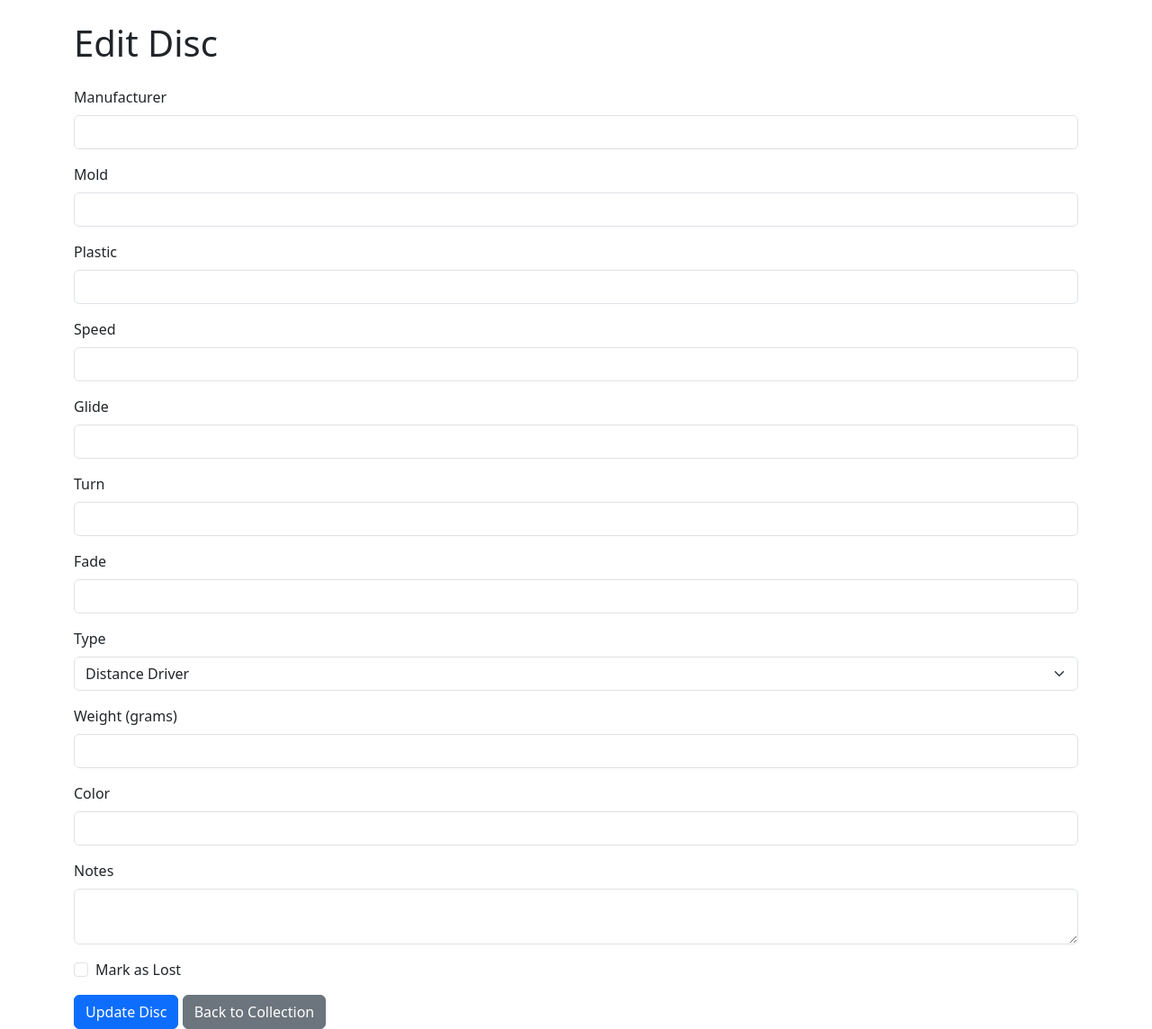
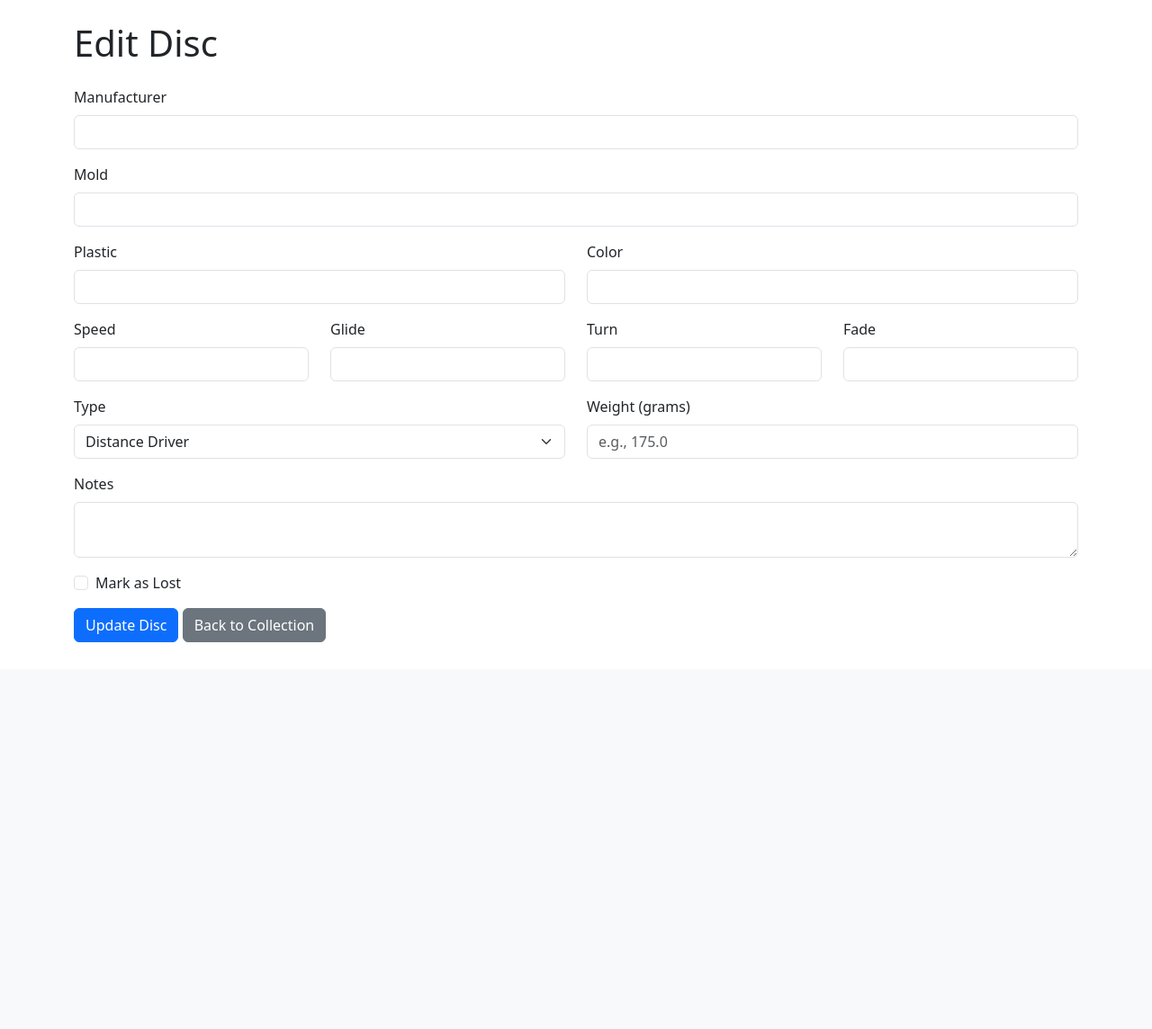
Before and after one commit to bnoobman/disc-collector, a Flask app: page /edit/1 in a window 1280 px wide. Shown: the part 56-1200 px from the top of the page at 90% size. After the commit the page ends 770 px from the top, so only its background shows below. Run offline with Flask 3, Linux system fonts and the light colour scheme; data that the repository does not hold is empty; parts of the project's set-up code (start-up, migrations or seed data) failed here and were passed over; some libraries are stand-ins or nearby versions.

Commit message:
chore(app): Make form layout better
Updated the layout of the form for the 'add' and 'edit' disc pages to make them easier to look at. Also added saner validation to the inputs in the form for disc golf disc standards (speed, glide, etc.).

```diff
--- a/templates/edit_disc.html
+++ b/templates/edit_disc.html
@@ -16,50 +16,54 @@
             <input type="text" class="form-control" id="mold" name="mold" value="{{ disc.mold }}" required>
         </div>
 
-        <div class="mb-3">
+        <!-- Plastic and Color in a Single Row -->
+        <div class="row mb-3">
+            <div class="col">
                 <label for="plastic" class="form-label">Plastic</label>
                 <input type="text" class="form-control" id="plastic" name="plastic" value="{{ disc.plastic }}">
             </div>
-
-        <div class="mb-3">
-            <label for="speed" class="form-label">Speed</label>
-            <input type="number" class="form-control" id="speed" name="speed" value="{{ disc.speed }}" min="1" max="14">
+            <div class="col">
+                <label for="color" class="form-label">Color</label>
+                <input type="text" class="form-control" id="color" name="color" value="{{ disc.color }}">
+            </div>
         </div>
 
-        <div class="mb-3">
+        <!-- Speed, Glide, Turn, and Fade in a Single Row with Step 0.5 -->
+        <div class="row mb-3">
+            <div class="col">
+                <label for="speed" class="form-label">Speed</label>
+                <input type="number" class="form-control" id="speed" name="speed" value="{{ disc.speed }}" min="1" max="14" step="0.5">
+            </div>
+            <div class="col">
                 <label for="glide" class="form-label">Glide</label>
-            <input type="number" class="form-control" id="glide" name="glide" value="{{ disc.glide }}" min="1" max="7">
+                <input type="number" class="form-control" id="glide" name="glide" value="{{ disc.glide }}" min="1" max="7" step="0.5">
+            </div>
+            <div class="col">
+                <label for="turn" class="form-label">Turn</label>
+                <input type="number" class="form-control" id="turn" name="turn" value="{{ disc.turn }}" min="-5" max="1" step="0.5">
+            </div>
+            <div class="col">
+                <label for="fade" class="form-label">Fade</label>
+                <input type="number" class="form-control" id="fade" name="fade" value="{{ disc.fade }}" min="0" max="5" step="0.5">
+            </div>
         </div>
 
-        <div class="mb-3">
-            <label for="turn" class="form-label">Turn</label>
-            <input type="number" class="form-control" id="turn" name="turn" value="{{ disc.turn }}" min="-5" max="1">
-        </div>
-
-        <div class="mb-3">
-            <label for="fade" class="form-label">Fade</label>
-            <input type="number" class="form-control" id="fade" name="fade" value="{{ disc.fade }}" min="0" max="5">
-        </div>
-
-        <!-- Dropdown for Type -->
-        <div class="mb-3">
+        <!-- Type and Weight in a Single Row -->
+        <div class="row mb-3">
+            <div class="col">
                 <label for="type" class="form-label">Type</label>
                 <select class="form-select" id="type" name="type" required>
+                    <option value="" disabled>Select Type</option>
                     <option value="Distance Driver" {% if disc.type == "Distance Driver" %}selected{% endif %}>Distance Driver</option>
                     <option value="Fairway Driver" {% if disc.type == "Fairway Driver" %}selected{% endif %}>Fairway Driver</option>
                     <option value="Midrange" {% if disc.type == "Midrange" %}selected{% endif %}>Midrange</option>
                     <option value="Putter" {% if disc.type == "Putter" %}selected{% endif %}>Putter</option>
                 </select>
             </div>
-
-        <div class="mb-3">
+            <div class="col">
                 <label for="weight" class="form-label">Weight (grams)</label>
-            <input type="number" step="0.1" class="form-control" id="weight" name="weight" value="{{ disc.weight }}">
+                <input type="number" step="0.5" class="form-control" id="weight" name="weight" value="{{ disc.weight }}" placeholder="e.g., 175.0">
             </div>
-
-        <div class="mb-3">
-            <label for="color" class="form-label">Color</label>
-            <input type="text" class="form-control" id="color" name="color" value="{{ disc.color }}">
         </div>
 
         <div class="mb-3">
```
Also changed, not shown: templates/add_disc.html (+29 -25 lines). Lines whose indentation alone changed are shown as unchanged.
